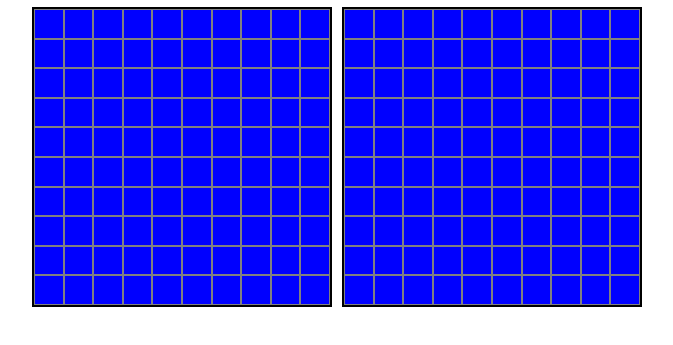
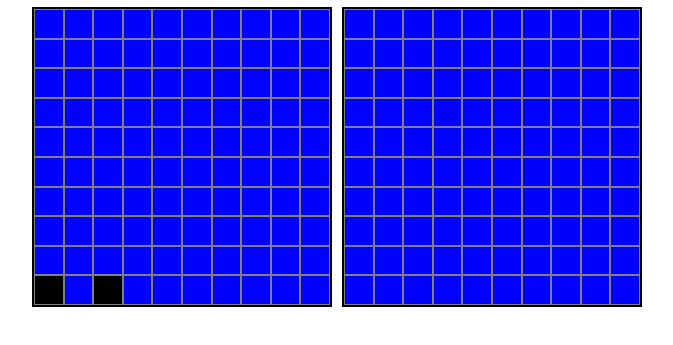
Before and after one commit to Mrsguigles11/battleship, a website built with webpack: page src/template.html in a window 1280 px wide. Shown: the part 269-614 px from the top of the page, without its empty margins (303-976 px from the left). Built offline with nearby package versions, Linux system fonts and the light colour scheme.

Commit message:
Add renderShip function to render_gameboard module, which is initialised via the gameboard class

```diff
--- a/src/classes.js
+++ b/src/classes.js
@@ -1,3 +1,4 @@
+import { renderShip } from "./render_gameboard";
 
 class Ship {
     constructor (length) {
@@ -21,6 +22,8 @@ class Ship {
 }
 
 class Gameboard {
+
+    user;
     ships = [];
     moves = [];
     sunk = 0;
@@ -35,6 +38,7 @@ class Gameboard {
         }
 
         this.ships.push(newShip);
+        renderShip(this.user, newShip.coordinates);
     }
 
     receiveAttack(input) {
@@ -67,7 +71,7 @@ class Player {
     constructor(name) {
         this.name = name;
     }
-    gameboard = new Gameboard();
+    gameboard = new Gameboard(this.name);
 }
 
 export { Ship, Gameboard, Player };
--- a/src/index.js
+++ b/src/index.js
@@ -1,4 +1,10 @@
 import "./styles.css";
 import { renderGameboard } from "./render_gameboard";
+import { Player } from "./classes";
 
 renderGameboard();
+
+let player = new Player("player");
+player.gameboard.user = player.name;
+player.gameboard.placeShip(3, [1, 1], [1, 3])
+console.log(player.gameboard)
--- a/src/render_gameboard.js
+++ b/src/render_gameboard.js
@@ -1,13 +1,40 @@
-const gameboards = document.querySelectorAll('.gameboard');
+const gameboards = document.querySelectorAll(".gameboard");
+const playerGameboard = document.querySelector("#player_gameboard");
+const computerGameboard = document.querySelector("#computer_gameboard");
 
 function renderGameboard() {
-    for (const board of gameboards) {
-    for (let i = 0; i < 100; i++) {
-        const div = document.createElement('div');
-        div.setAttribute('class', 'gameboard_square');
-        board.appendChild(div)
+  for (const board of gameboards) {
+    for (let row = 9; row >= 0; row--) {
+      const rowDiv = document.createElement("div");
+      rowDiv.classList.add("row");
+      for (let col = 0; col < 10; col++) {
+        const cell = document.createElement("div");
+        cell.classList.add("gameboard_square");
+        rowDiv.appendChild(cell);
+      }
+      board.appendChild(rowDiv);
     }
-}
+  }
 }
 
-export { renderGameboard }
+function renderShip(gameboard, coordinates) {
+  let rows;
+
+  if (gameboard === "computer") {
+    rows = computerGameboard.children;
+  }
+  else {
+    rows = playerGameboard.children;
+  }
+
+  for (const coordinate of coordinates) {
+    const x = coordinate[0] -1;
+    const y = coordinate[1] -1;
+    const row = rows[x];
+    const rowChildren = row.children;
+    const square = rowChildren[y];
+    square.style.backgroundColor = "black";
+  }
+}
+
+export { renderGameboard, renderShip };
--- a/src/styles.css
+++ b/src/styles.css
@@ -29,11 +29,18 @@ body {
     width: 300px;
     display: flex;
     flex-wrap: wrap;
+    flex-direction: column-reverse;
     border: 2px solid black;
 }
 
 .gameboard_square {
     border: 1px solid grey;
-    height: 10%;
+    height: 100%;
     width: 10%;
 }
+
+.row {
+    display: flex;
+    width: 100%;
+    height: 10%;
+}
--- a/src/template.html
+++ b/src/template.html
@@ -8,8 +8,8 @@
 <body>
     <h1>Battleships</h1>
     <div class="gameboard_wrapper">
-        <div class="gameboard"></div>
-        <div class="gameboard"></div>
+        <div class="gameboard" id="player_gameboard"></div>
+        <div class="gameboard" id="computer_gameboard"></div>
     </div>
 
 </body>
```
Also changed, not shown: src/classes.test.js (+0 -1 lines).
